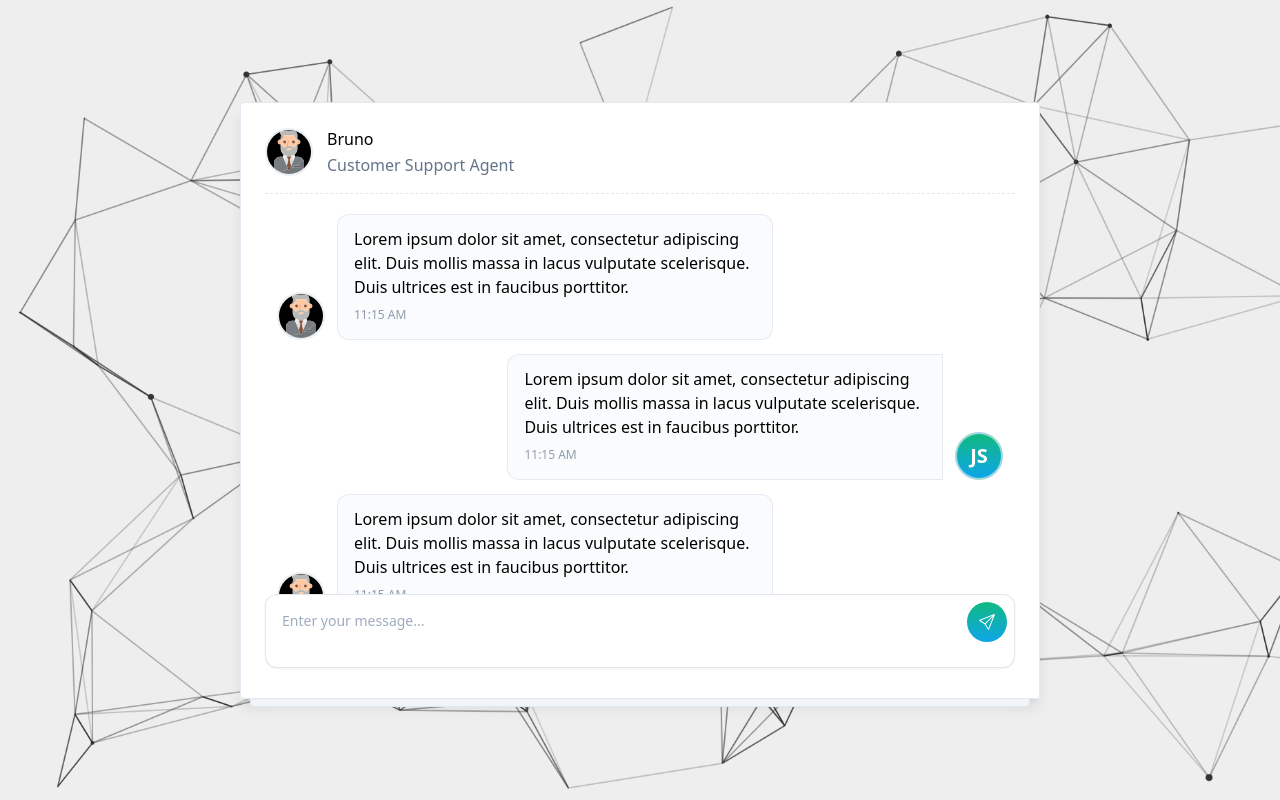
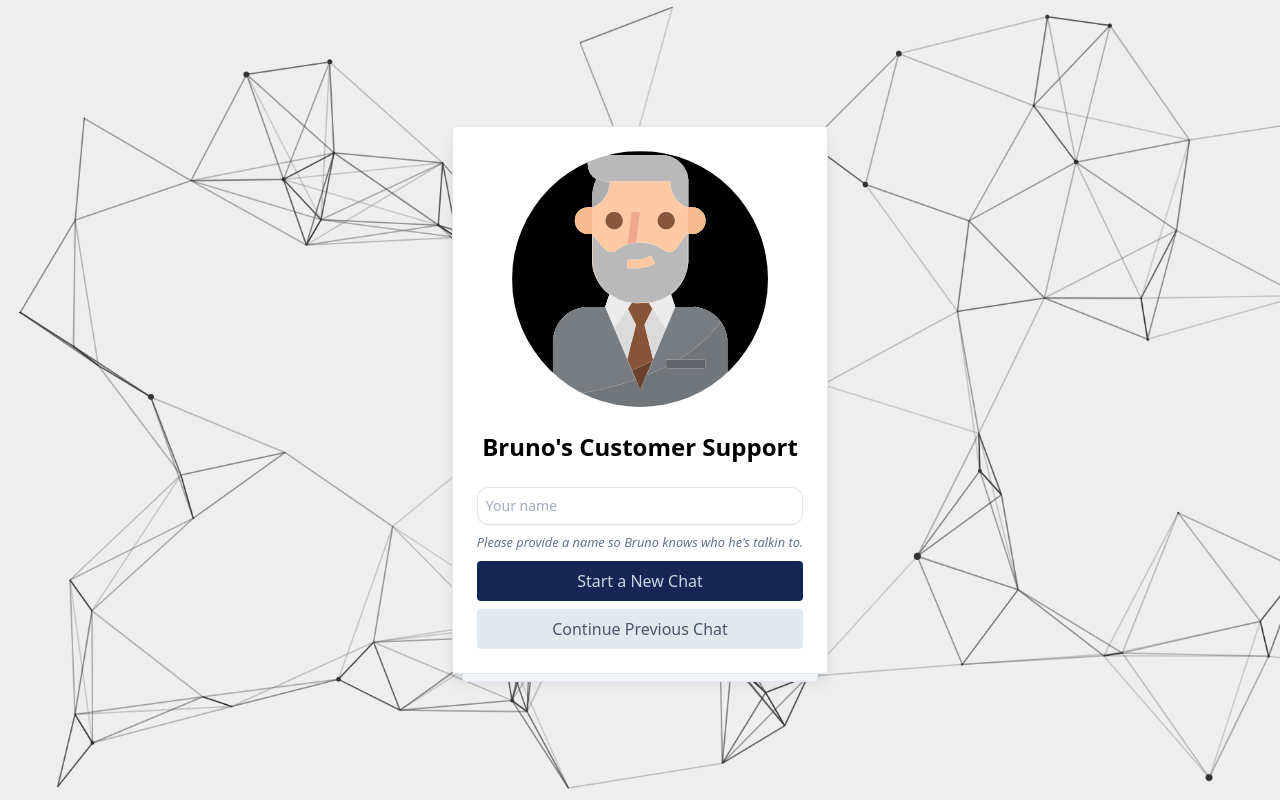
Before and after one commit to willhcurry/llm-chatbot, a Nuxt app: page / in a window 1280 px wide. Built offline with nearby package versions, Linux system fonts and the light colour scheme.

Commit message:
MessageForm component, updates for Vue 3, name entry error fix

```diff
--- a/app.vue
+++ b/app.vue
@@ -9,7 +9,7 @@
     >
       <div class="bg-white border border-slate-200 p-6 rounded">
         <!-- Start Screen -->
-        <Start v-if="isChatting" />
+        <Start v-if="!isChatting" />
 
         <!-- Chat Screen -->
         <Chat v-else />
--- a/components/Chat.vue
+++ b/components/Chat.vue
@@ -102,28 +102,6 @@
               </div>
             </div>
           </div>
-          <form class="relative">
-            <textarea
-              class="transition p-4 w-full text-sm border border-slate-300/60 shadow-sm placeholder:text-slate-400/90 focus:ring-4 focus:ring-primary focus:ring-opacity-20 focus:border-primary focus:border-opacity-40 pr-16 rounded-xl resize-none"
-              placeholder="Enter your message..."
-            ></textarea>
-            <button
-              type="submit"
-              class="absolute top-2 right-2 h-10 w-10 flex items-center justify-center bg-gradient-to-t from-sky-500 to-emerald-500 rounded-full text-white"
-            >
-              <svg
-                xmlns="http://www.w3.org/2000/svg"
-                width="16"
-                height="16"
-                fill="currentColor"
-                class="bi bi-send"
-                viewBox="0 0 16 16"
-              >
-                <path
-                  d="M15.854.146a.5.5 0 0 1 .11.54l-5.819 14.547a.75.75 0 0 1-1.329.124l-3.178-4.995L.643 7.184a.75.75 0 0 1 .124-1.33L15.314.037a.5.5 0 0 1 .54.11ZM6.636 10.07l2.761 4.338L14.13 2.576zm6.787-8.201L1.591 6.602l4.339 2.76z"
-                />
-              </svg>
-            </button>
-          </form>
+          <MessageForm />
         </section>
 </template>
--- /dev/null
+++ b/components/MessageForm.vue
@@ -0,0 +1,41 @@
+<template>
+    <form @submit.prevent="handleSubmit" class="relative">
+      <textarea
+        v-model.trim="newMessage"
+        @keydown.enter.prevent="handleSubmit"
+        class="transition p-4 w-full text-sm border border-slate-300/60 shadow-sm placeholder:text-slate-400/90 focus:ring-4 focus:ring-primary focus:ring-opacity-20 focus:border-primary focus:border-opacity-40 pr-16 rounded-xl resize-none"
+        placeholder="Enter your message..."
+      ></textarea>
+      <button
+        type="submit"
+        class="absolute top-2 right-2 h-10 w-10 flex items-center justify-center bg-gradient-to-t from-sky-500 to-emerald-500 rounded-full text-white"
+      >
+        <svg
+          xmlns="http://www.w3.org/2000/svg"
+          width="16"
+          height="16"
+          fill="currentColor"
+          class="bi bi-send"
+          viewBox="0 0 16 16"
+        >
+          <path
+            d="M15.854.146a.5.5 0 0 1 .11.54l-5.819 14.547a.75.75 0 0 1-1.329.124l-3.178-4.995L.643 7.184a.75.75 0 0 1 .124-1.33L15.314.037a.5.5 0 0 1 .54.11ZM6.636 10.07l2.761 4.338L14.13 2.576zm6.787-8.201L1.591 6.602l4.339 2.76z"
+          />
+        </svg>
+      </button>
+    </form>
+  </template>
+
+  <script lang="ts">
+  import { ref } from "vue";
+
+  export default {
+    setup() {
+      const newMessage = ref("");
+      const handleSubmit = () => {
+        newMessage.value = "";
+      };
+      return { newMessage, handleSubmit };
+    },
+  };
+  </script>
--- a/components/Start.vue
+++ b/components/Start.vue
@@ -33,7 +33,7 @@
 
 <script setup lang="ts">
 const isChatting = useIsChatting();
-const {customerName, hasNameError } = useCustomer();
+const { customerName, hasNameError } = useCustomer();
 
 function handleSubmit() {
     isChatting.value = true;
```
